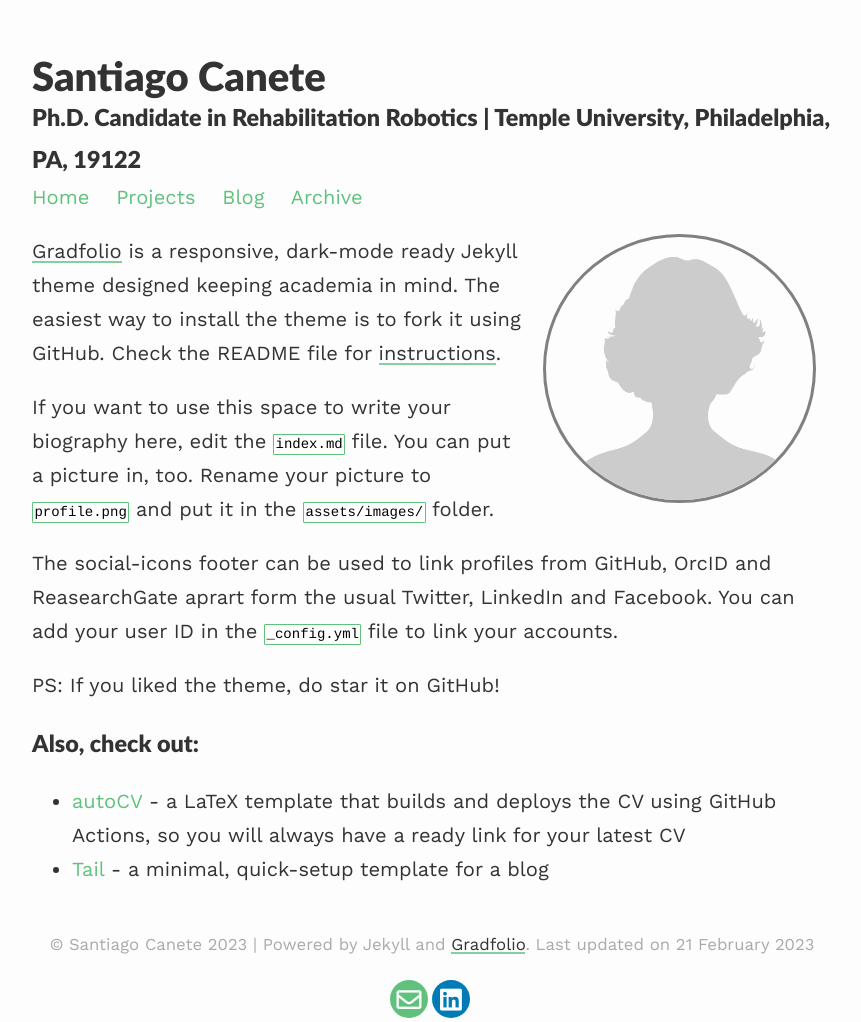
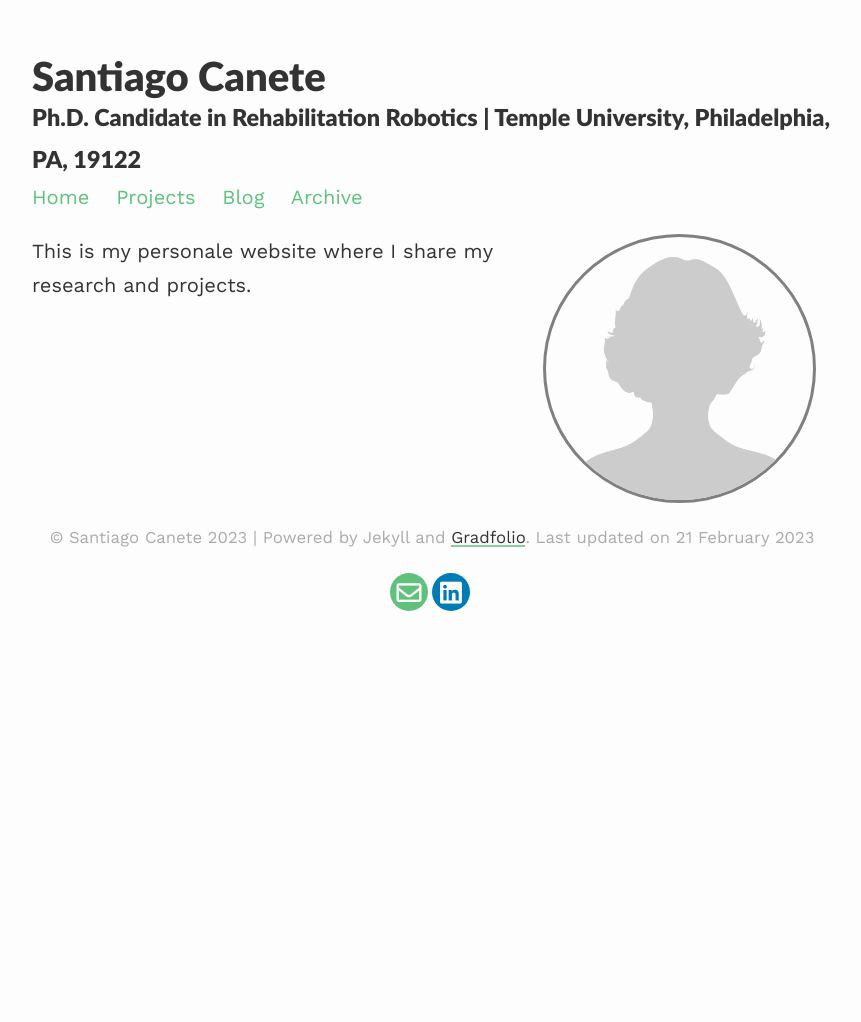
Before and after one commit to SantiagoCanete/santiagocanete.github.io, a Jekyll site: the page built from index.md, in a window 1280 px wide. Shown: the whole page, without its empty margins (208-1069 px from the left). Built offline with Jekyll 4.4.1, drawn with Linux system fonts in a browser that asks for light colours; nearby versions of some CDN libraries; after the commit the page ends 980 px from its top, so only the background shows below that.

Commit message:
Update index.md

```diff
--- a/index.md
+++ b/index.md
@@ -7,15 +7,4 @@
 published: true
 ---
 
-[Gradfolio](https://github.com/jitinnair1/gradfolio){:target="_blank"} is a responsive, dark-mode ready Jekyll theme designed keeping academia in mind. The easiest way to install the theme is to fork it using GitHub. Check the README file for [instructions](https://github.com/jitinnair1/gradfolio#installation){:target="_blank"}.
-
-If you want to use this space to write your biography here, edit the `index.md` file. You can put a picture in, too. Rename your picture to `profile.png` and put it in the `assets/images/` folder.
-
-The social-icons footer can be used to link profiles from GitHub, OrcID and ReasearchGate aprart form the usual Twitter, LinkedIn and Facebook. You can add your user ID in the `_config.yml` file to link your accounts.
-
-PS: If you liked the theme, do star it on GitHub!
-
-### Also, check out:
-
-- [autoCV](https://github.com/jitinnair1/autocv) - a LaTeX template that builds and deploys the CV using GitHub Actions, so you will always have a ready link for your latest CV
-- [Tail](https://github.com/jitinnair1/tail) - a minimal, quick-setup template for a blog
+This is my personale website where I share my research and projects.
```
